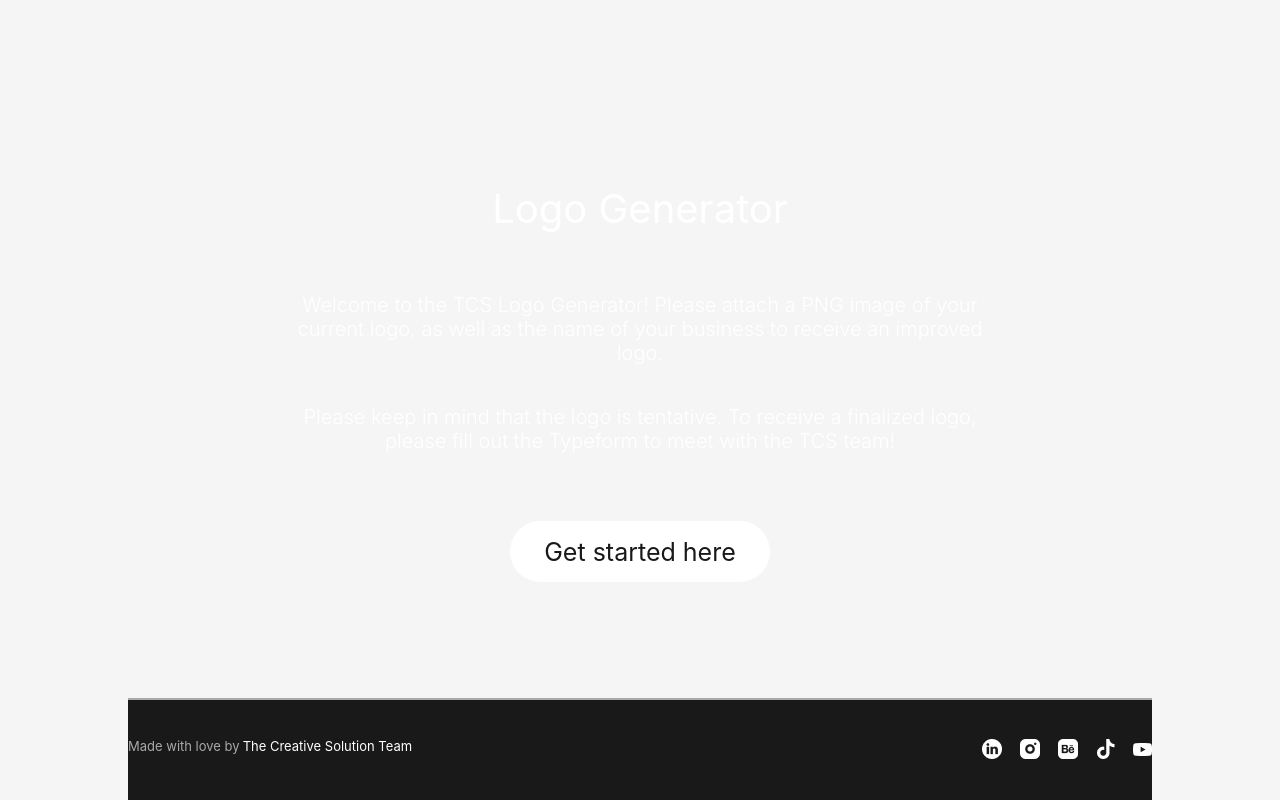
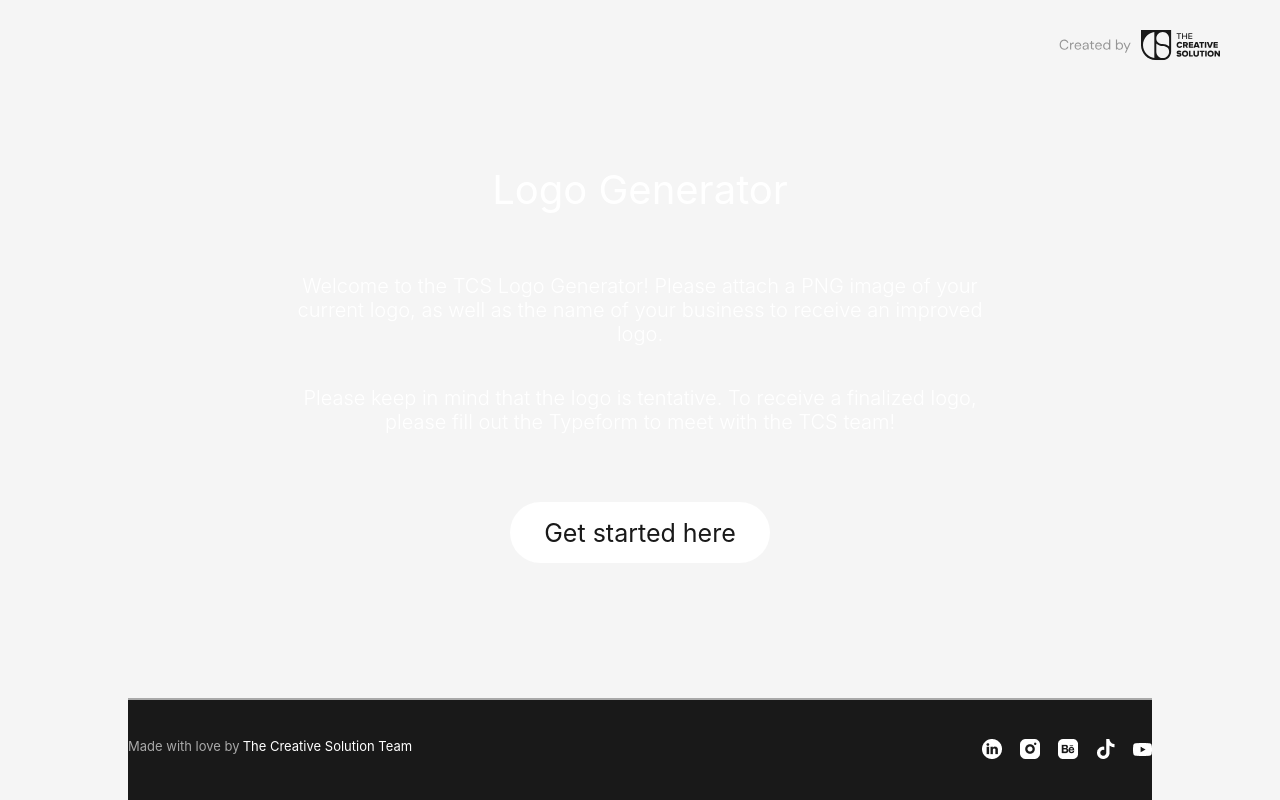
Before and after one commit to A1aNNN/tcs-logo-client, a React (Create React App) app: page / in a window 1280 px wide. Built offline with nearby package versions, Linux system fonts and the light colour scheme; no server answers.

Commit message:
finished logo

```diff
--- a/src/components/Start.js
+++ b/src/components/Start.js
@@ -1,6 +1,7 @@
 import React, { useEffect } from 'react'
 import "./../App.css";
 import logo from './../images/TCSLogo.png'
+import lightmodelogo from './../images/tcs-lightmode-logo.svg'
 import { Box, Button, Image, Text } from '@chakra-ui/react';
 import Footer from './Footer';
 
@@ -15,7 +16,7 @@ const Start = ({ onNext }) => {
   return (
     <Box className='app' minH='100vh' w='100%'>
         <Box className='logo-box'>
-            <Image className='logo' src={logo}/>
+            <Image className='logo' src={lightmodelogo}/>
         </Box>
 
         <Box className='content start-content' display='flex' flexDirection='column'>
```
